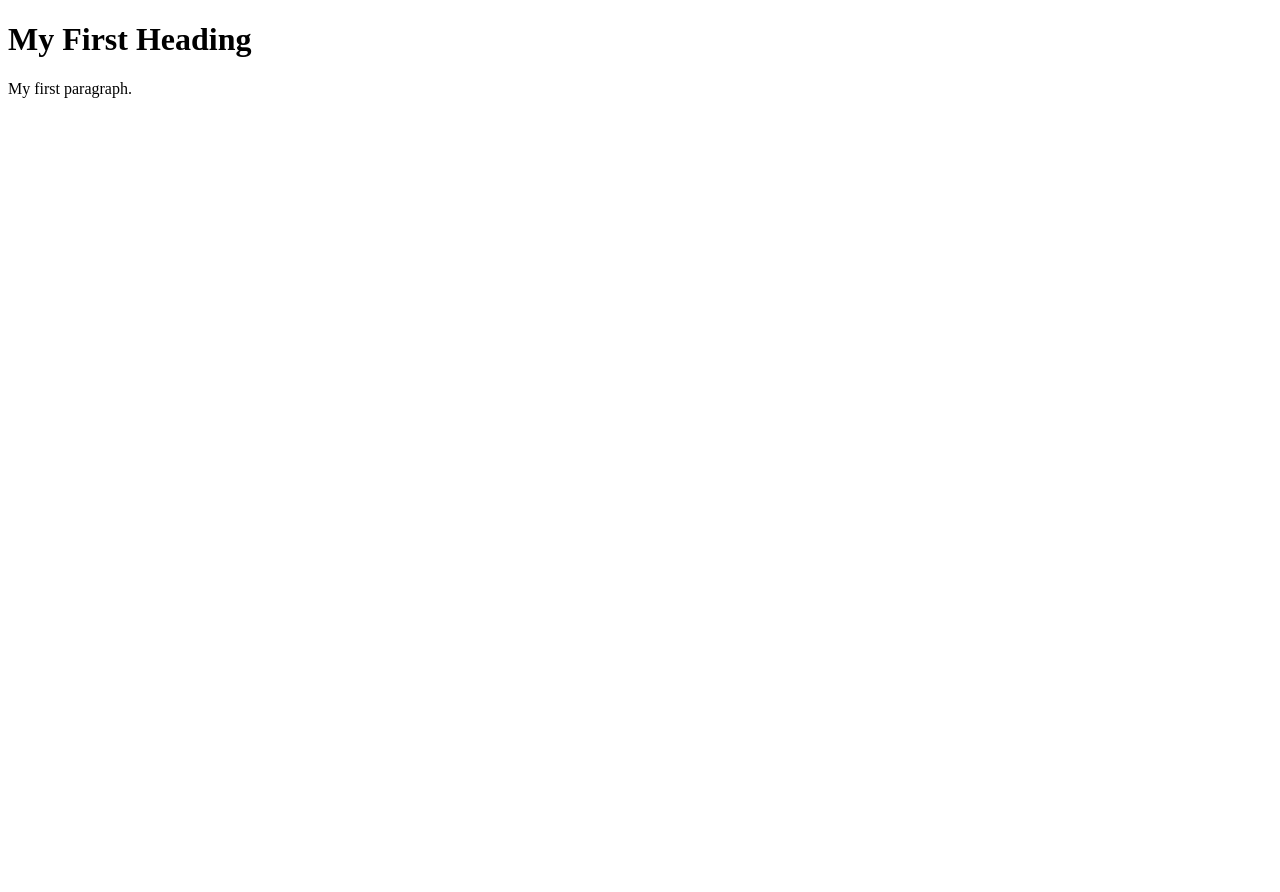
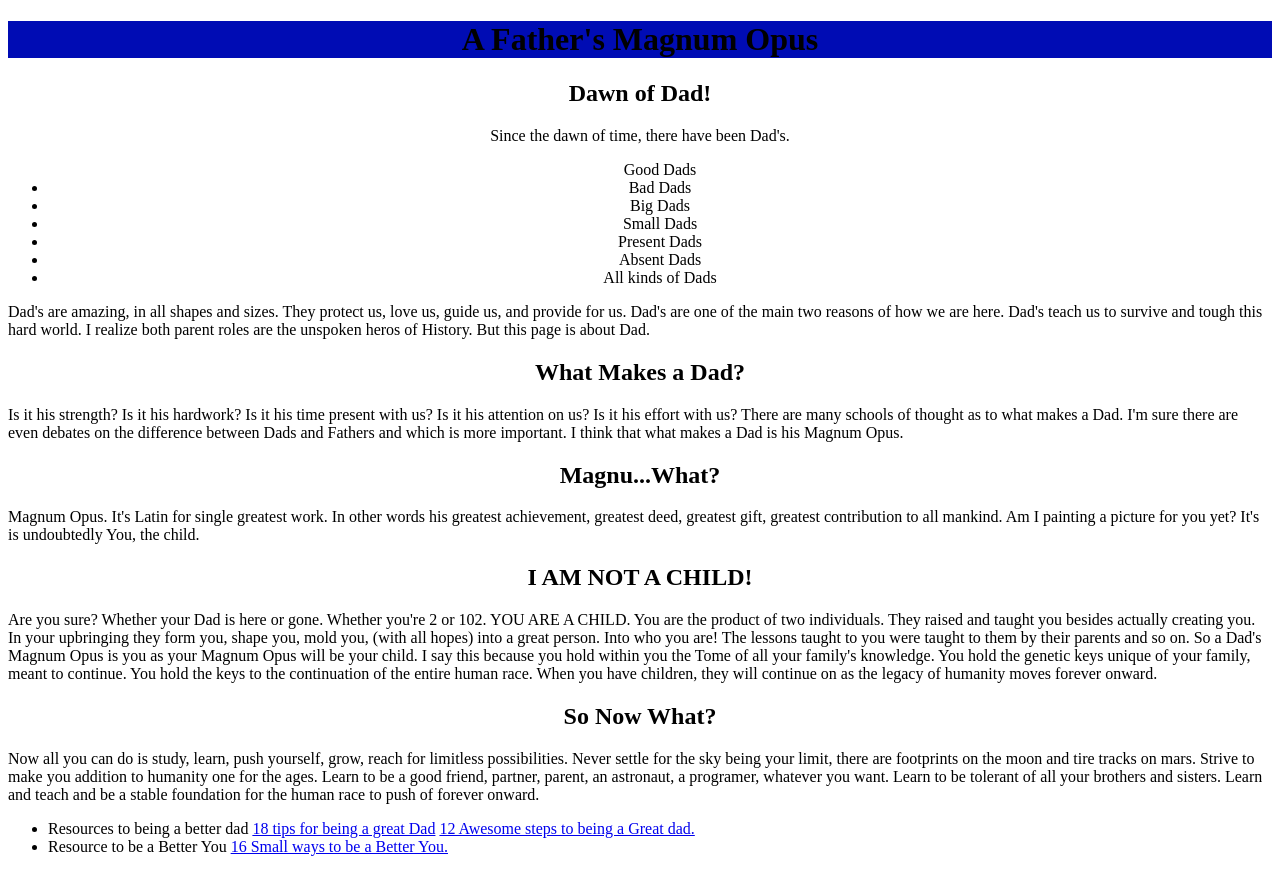
Before and after one commit to PonderHavok/PonderHavok.github.io, a plain HTML site: page Index.Html in a window 1280 px wide. Before the commit the page ends 800 px from the top, so only its background shows below. Drawn offline with Linux system fonts and the light colour scheme.

Commit message:
Update html

```diff
--- a/Index.Html
+++ b/Index.Html
@@ -1,10 +1,94 @@
 <!DOCTYPE html>
-<html>
-<body>
+<html lang="en">
+  <head>
+    <meta charset="UTF-8" />
 
-<h1>My First Heading</h1>
+    <title>Dawn of DAD'S!</title>
+    <link rel="icon" type="image/png" href="https://images.vexels.com/media/users/3/142529/isolated/lists/92a6dc9cc8ae202e0824fd109e9c209c-best-dad-round-badge.png" />
+  </head>
 
-<p>My first paragraph.</p>
+  <body>
+    <h1 style="background-color:rgb(0, 12, 180); text-align: center; ">
+        A Father's Magnum Opus
+    </h1>
 
-</body>
+  <h2 style= text-align:center;>
+      Dawn of Dad!
+    </h2>
+
+    <p style= text-align:center; style="none">
+        Since the dawn of time, there have been Dad's.
+    <ul style= text-align:center>
+        <list style="none">Good Dads</li>
+        <li style="none">Bad Dads</li>
+        <li style="none">Big Dads</li>
+        <li style="none">Small Dads</li>
+        <li style="none">Present Dads</li>
+        <li style="none">Absent Dads</li>
+        <li style="none">All kinds of Dads</li>
+    </ul>
+    </p>
+
+ <p>
+Dad's are amazing, in all shapes and sizes. They protect us, love us, guide us, and provide for us.
+Dad's are one of the main two reasons of how we are here. Dad's teach us to survive and tough this hard world.
+I realize both parent roles are the unspoken heros of History. But this page is about Dad.
+ </p>
+
+<h2 style= text-align:center;>
+What Makes a Dad?
+</h2>
+
+<p>
+    Is it his strength? Is it his hardwork? Is it his time present with us? Is it his attention on us? Is it his effort with us?
+    There are many schools of thought as to what makes a Dad. I'm sure there are even debates on the difference between Dads and Fathers and which is more important.
+    I think that what makes a Dad is his Magnum Opus.
+</p>
+
+<h2 style= text-align:center;>
+    Magnu...What?
+</h2>
+
+<p>
+    Magnum Opus. It's Latin for single greatest work. In other words his greatest achievement, greatest deed, greatest gift, greatest contribution to all mankind.
+    Am I painting a picture for you yet? It's is undoubtedly You, the child.
+</p>
+
+<h2 style= text-align:center;>
+    I AM NOT A CHILD!
+</h2>
+
+<p>
+    Are you sure? Whether your Dad is here or gone. Whether you're 2 or 102. YOU ARE A CHILD. You are the product of two individuals. They raised and taught you besides actually creating you.
+    In your upbringing they form you, shape you, mold you, (with all hopes) into a great person. Into who you are! The lessons taught to you were taught to them by their parents and so on.
+    So a Dad's Magnum Opus is you as your Magnum Opus will be your child. I say this because you hold within you the Tome of all your family's knowledge. You hold the genetic keys unique of your family, meant to continue.
+    You hold the keys to the continuation of the entire human race. When you have children, they will continue on as the legacy of humanity moves forever onward.
+</p>
+
+<h2 style= text-align:center;>
+So Now What?
+</h2>
+
+<p>Now all you can do is study, learn, push yourself, grow, reach for limitless possibilities. Never settle for the sky being your limit, there are footprints on the moon and tire tracks on mars. Strive to make you addition
+    to humanity one for the ages. Learn to be a good friend, partner, parent, an astronaut, a programer, whatever you want. Learn to be tolerant of all your brothers and sisters. Learn and teach and be a stable foundation for the human race to push of forever onward.
+</p>
+
+<p>
+    <ul>
+        <li>
+            Resources to being a better dad <a href="https://www.artofmanliness.com/articles/18-tips-for-being-a-great-dad/" target="_blank">18 tips for being a great Dad</a>
+
+            <a href="https://zenhabits.net/how-to-be-a-great-dad-12-awesome-tips/" target="_blank"> 12 Awesome steps to being a Great dad.</a>
+        </li>
+        <li>
+             Resource to be a Better You <a href="https://www.themuse.com/advice/16-small-ways-you-can-improve-your-life-in-less-than-30-minutes" target="_blank">16 Small ways to be a Better You.</a>
+        </li>
+
+    </ul>
+ </p>
+
+    <br />
+
+
+  </body>
 </html>
```
